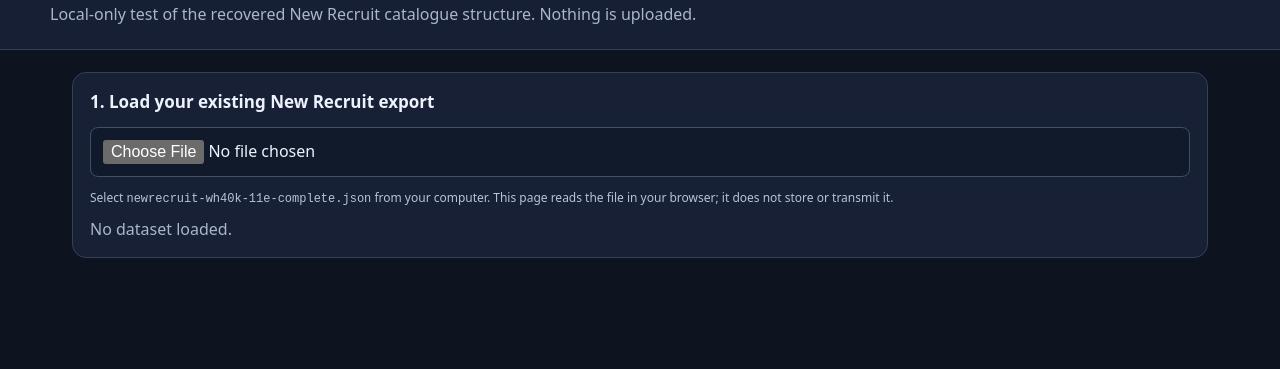
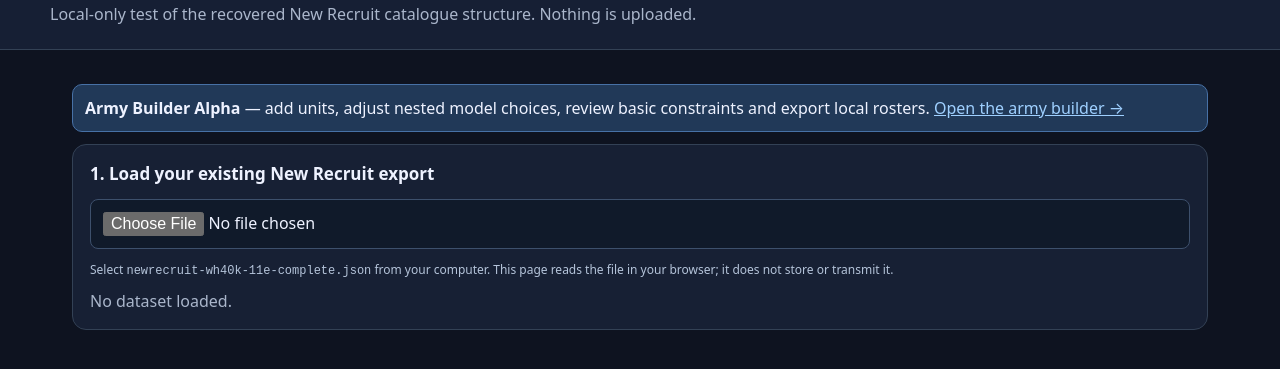
Before and after one commit to thomasnorthmore-cyber/wh40k-11e-custom-data-, a plain HTML site: page docs/preview/index.html in a window 1280 px wide. Shown: the part 63-432 px from the top of the page. Drawn offline with Linux system fonts and the light colour scheme.

Commit message:
Link catalogue lab homepage to playable roster builder alpha

```diff
--- a/docs/preview/index.html
+++ b/docs/preview/index.html
@@ -18,7 +18,7 @@ details{margin:10px 0}summary{cursor:pointer}pre{white-space:pre-wrap;word-break
 @media(max-width:760px){.layout{grid-template-columns:1fr}.items{max-height:260px}}
 </style></head><body>
 <header><h1>40K 11th Edition — Catalogue Lab</h1><p>Local-only test of the recovered New Recruit catalogue structure. Nothing is uploaded.</p></header>
-<main class="wrap">
+<main class="wrap"><div style="margin:12px 0;padding:12px;border:1px solid #4771a6;border-radius:10px;background:#213958"><strong>Army Builder Alpha</strong> — add units, adjust nested model choices, review basic constraints and export local rosters. <a href="./builder.html" style="color:#9fd0ff">Open the army builder →</a></div>
 <section class="panel"><h2>1. Load your existing New Recruit export</h2>
 <input type="file" id="file" accept=".json,application/json">
 <p class="small">Select <code>newrecruit-wh40k-11e-complete.json</code> from your computer. This page reads the file in your browser; it does not store or transmit it.</p>
```
